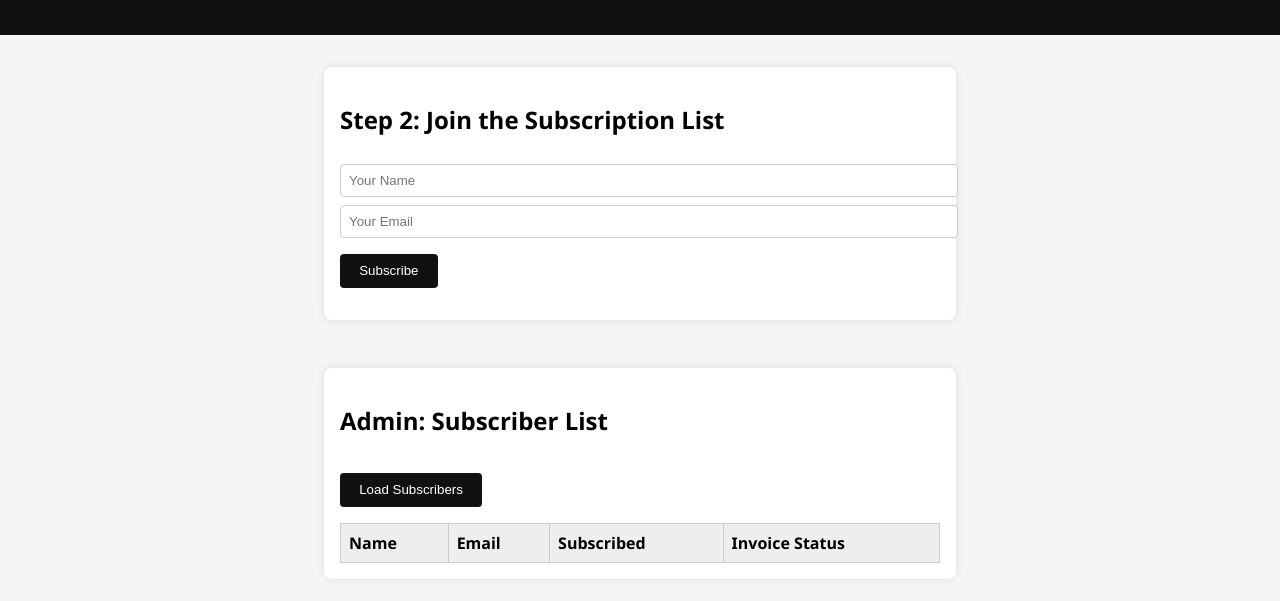
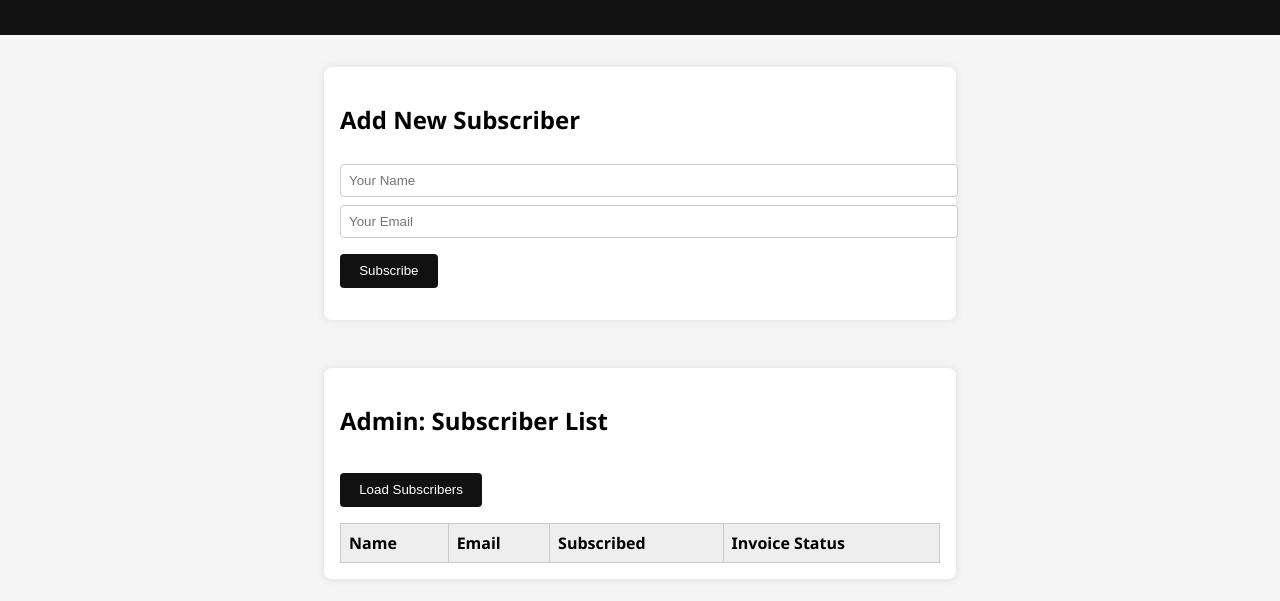
Before and after one commit to markenty/printtime, a plain HTML site: page managesubscribers.html in a window 1280 px wide. Shown: the part 83-684 px from the top of the page. Drawn offline with Linux system fonts and the light colour scheme.

Commit message:
Update and rename subscribe.html to managesubscribers.html

```diff
--- a/subscribe.html
+++ b/managesubscribers.html
@@ -2,7 +2,7 @@
 <html lang="en">
 <head>
   <meta charset="UTF-8">
-  <title>PrintTime Access</title>
+  <title>PrintTime Admin Access</title>
   <meta name="viewport" content="width=device-width, initial-scale=1.0">
   <script src="https://www.gstatic.com/firebasejs/9.23.0/firebase-app-compat.js"></script>
   <script src="https://www.gstatic.com/firebasejs/9.23.0/firebase-database-compat.js"></script>
@@ -77,7 +77,7 @@
 </header>
 
 <div class="section">
-  <h2>Step 2: Join the Subscription List</h2>
+  <h2>Add New Subscriber</h2>
   <form onsubmit="saveSubscription(event)">
     <input type="text" id="name" placeholder="Your Name" required>
     <input type="email" id="email" placeholder="Your Email" required>
```
